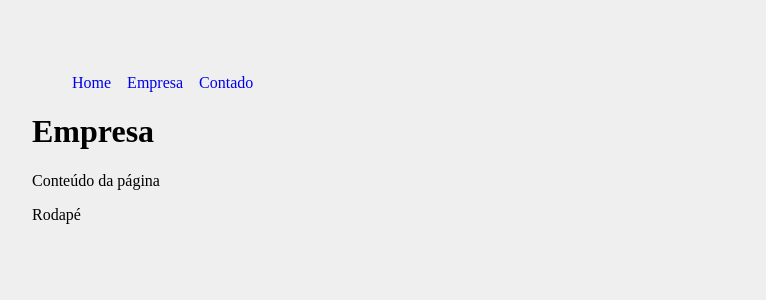
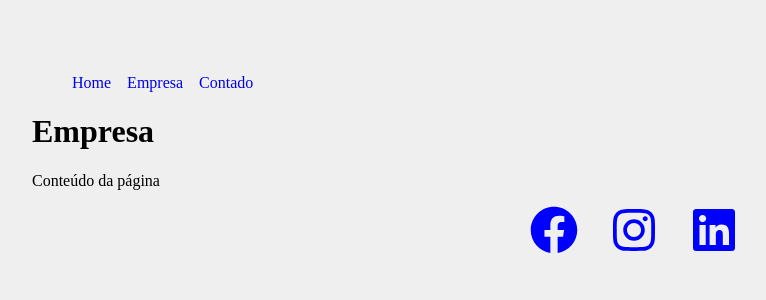
Before and after one commit to FeCharaf/react.js, a React (Create React App) app in the folder meu-projeto/: page /empresa in a window 1280 px wide. Shown: the top 300 px of the page, without its empty margins (26-792 px from the left). Built offline with nearby package versions, Linux system fonts and the light colour scheme.

Commit message:
react icons

```diff
--- a/meu-projeto/package.json
+++ b/meu-projeto/package.json
@@ -8,6 +8,7 @@
     "@testing-library/user-event": "^13.5.0",
     "react": "^18.2.0",
     "react-dom": "^18.2.0",
+    "react-icons": "^5.3.0",
     "react-router-dom": "^6.26.2",
     "react-scripts": "5.0.1",
     "web-vitals": "^2.1.4"
--- a/meu-projeto/src/components/layout/Footer.js
+++ b/meu-projeto/src/components/layout/Footer.js
@@ -1,6 +1,21 @@
+import {FaFacebook, FaInstagram, FaLinkedin} from 'react-icons/fa'
+import styles from './Footer.module.css'
+
 function Footer() {
     return (
-        <footer>Rodapé</footer>
+        <footer>
+            <ul className={styles.social_list}>
+                <li>
+                <FaFacebook />
+                </li>
+                <li>
+                <FaInstagram />
+                </li>
+                <li>
+                <FaLinkedin />
+                </li>
+            </ul>
+        </footer>
     )
 }
 
--- /dev/null
+++ b/meu-projeto/src/components/layout/Footer.module.css
@@ -0,0 +1,16 @@
+.social_list {
+    display: flex;
+    justify-content: center;
+    align-items: center;
+    list-style: none;
+}
+
+.social_list li {
+    margin: 0 1em;
+}
+
+.social_list svg {
+    font-size: 3em;
+    cursor: pointer;
+    color: blue;
+}
```
Also changed, not shown: 1 other file (tests, documents, lock files or other folders).
